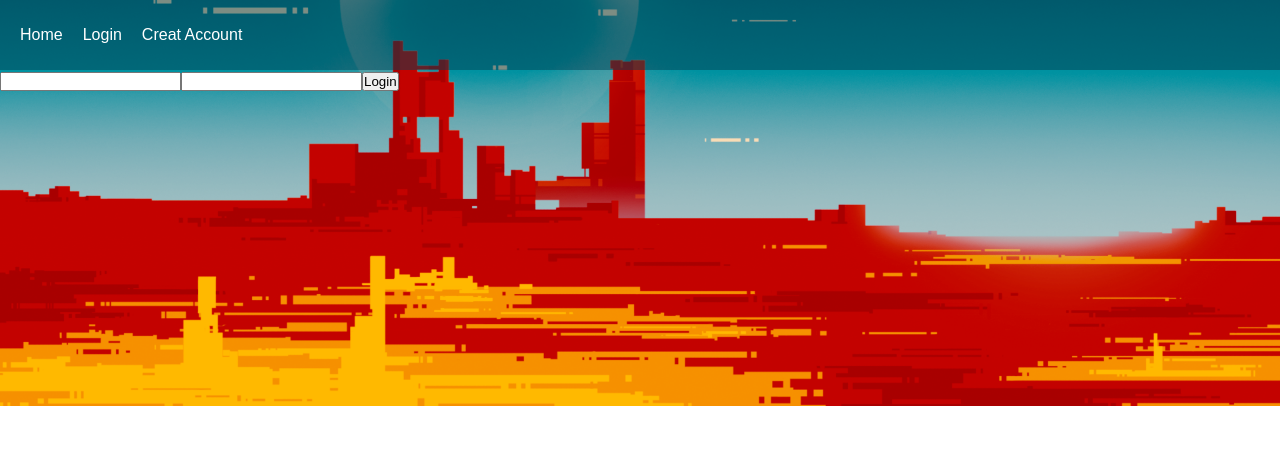
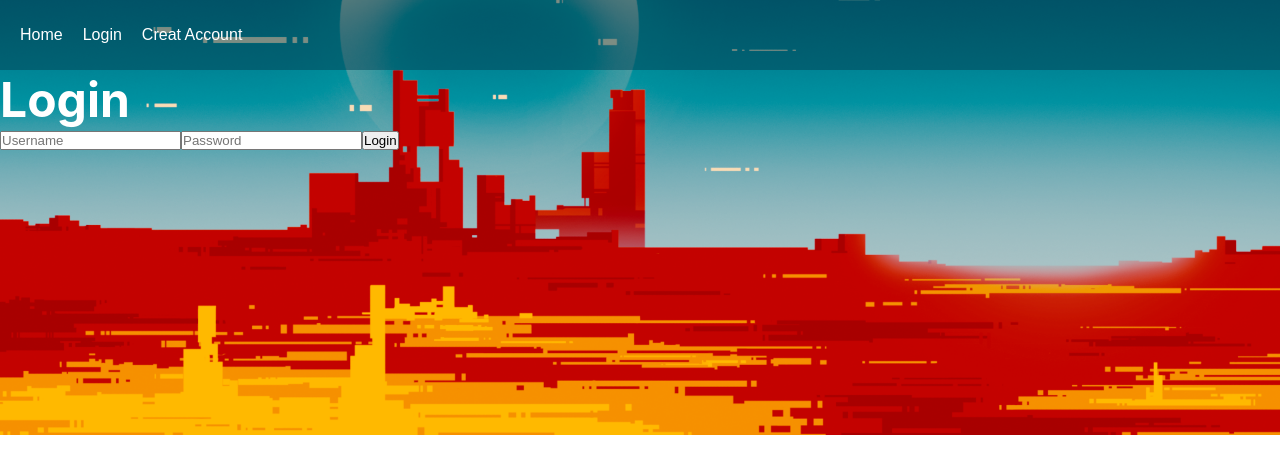
Before and after one commit to amimbs/react-weather-app-client, a React (Create React App) app: page /Login in a window 1280 px wide. Shown: the top 474 px of the page. Built offline with nearby package versions, Linux system fonts and the light colour scheme.

Commit message:
login component is not receiving responses from the server

```diff
--- a/src/components/Login.jsx
+++ b/src/components/Login.jsx
@@ -1,39 +1,51 @@
-import React, { useState } from 'react';
-import axios from 'axios';
+import React, { useState } from "react";
+import axios from "axios";
+import { toast } from "react-toastify";
 
-function Login() {
-
-  const [userName, setUsername] = useState('');
+export default function Login() {
+    const [userName, setUserName] = useState('');
     const [password, setPassword] = useState('');
 
-  const login = () => {
-    const data = {
+    axios.defaults.withCredentials = true;
+
+    const login = async () => {
+        try {
+            await axios.post("http://localhost:3001/register/login", {
                 userName: userName,
                 password: password
+            });
+        } catch (error) {
+          console.log(error)
+        }
+        finally {
+            setUserName('');
+            setPassword('');
+        };
     };
 
-    axios.post('http://localhost:3001/register/login', data).then((res) => {
-      console.log(res.data)
-    });
-  }
+    return (
+        <div className="Login">
 
-  return (
+            <h1>Login</h1>
+
             <div>
                 <input
                     type="text"
-        onChange={(e) => {
-          setUsername(e.target.value);
-        }}
-      />
+                    placeholder="Username"
+                    value={userName}
+                    onChange={(e) => { setUserName(e.target.value) }}>
+                </input>
+
                 <input
-        type="password"
-        onChange={(e) => {
-          setPassword(e.target.value);
-        }}
-      />
-      <button onClick={login}>Login</button>
+                    type="text"
+                    placeholder="Password"
+                    value={password}
+                    onChange={(e) => { setPassword(e.target.value) }}>
+                </input>
+
+                <button onClick={login}> Login </button>
             </div>
-  )
-}
 
-export default Login
+        </div>
+    );
+};
--- a/src/components/Register.jsx
+++ b/src/components/Register.jsx
@@ -1,4 +1,4 @@
-import React, {useState} from 'react';
+import React from 'react';
 import { Formik, Form, Field, ErrorMessage } from 'formik';
 import * as Yup from 'yup';
 import axios from 'axios';
```
Lines whose indentation alone changed are shown as unchanged.
